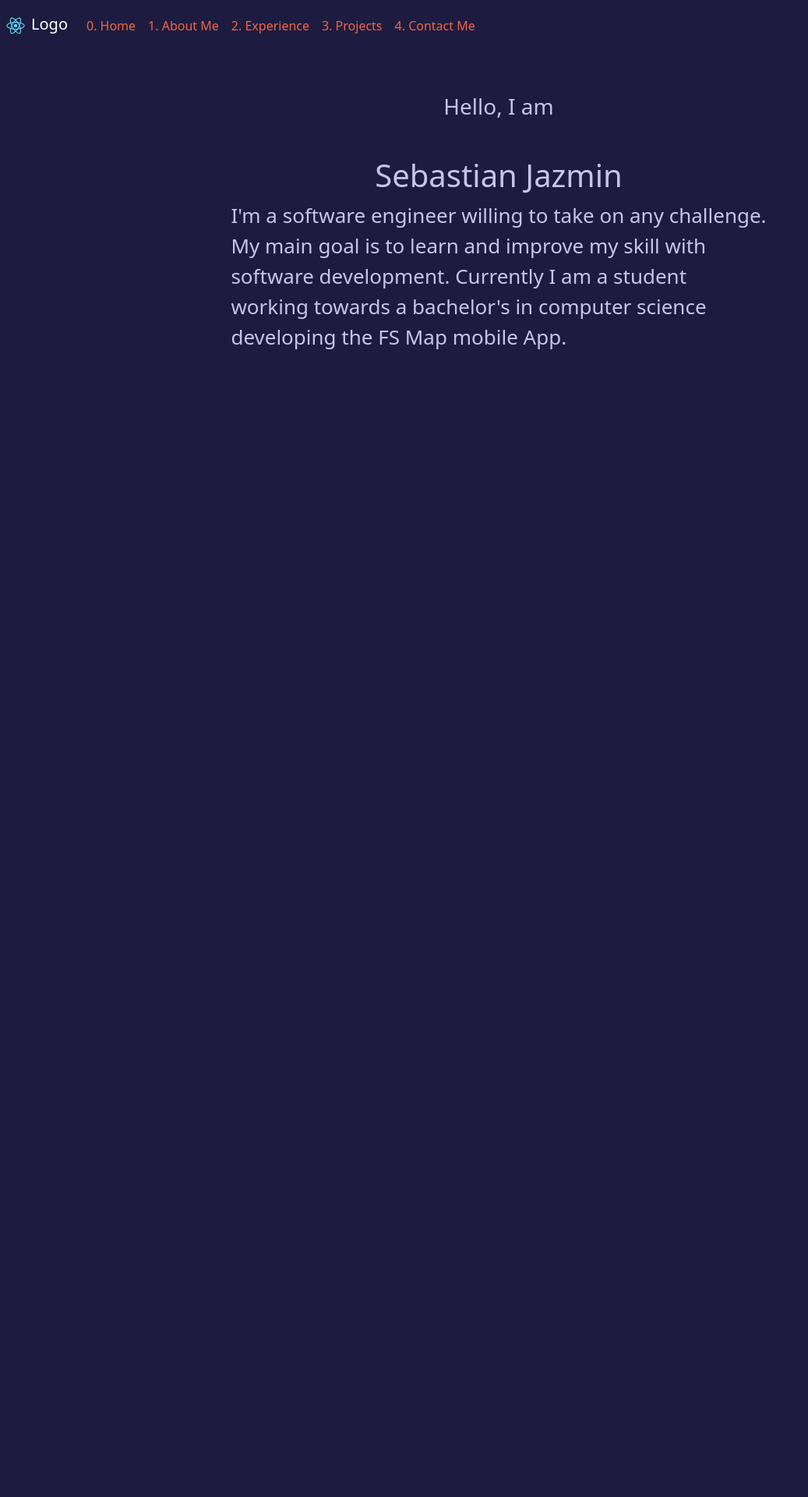
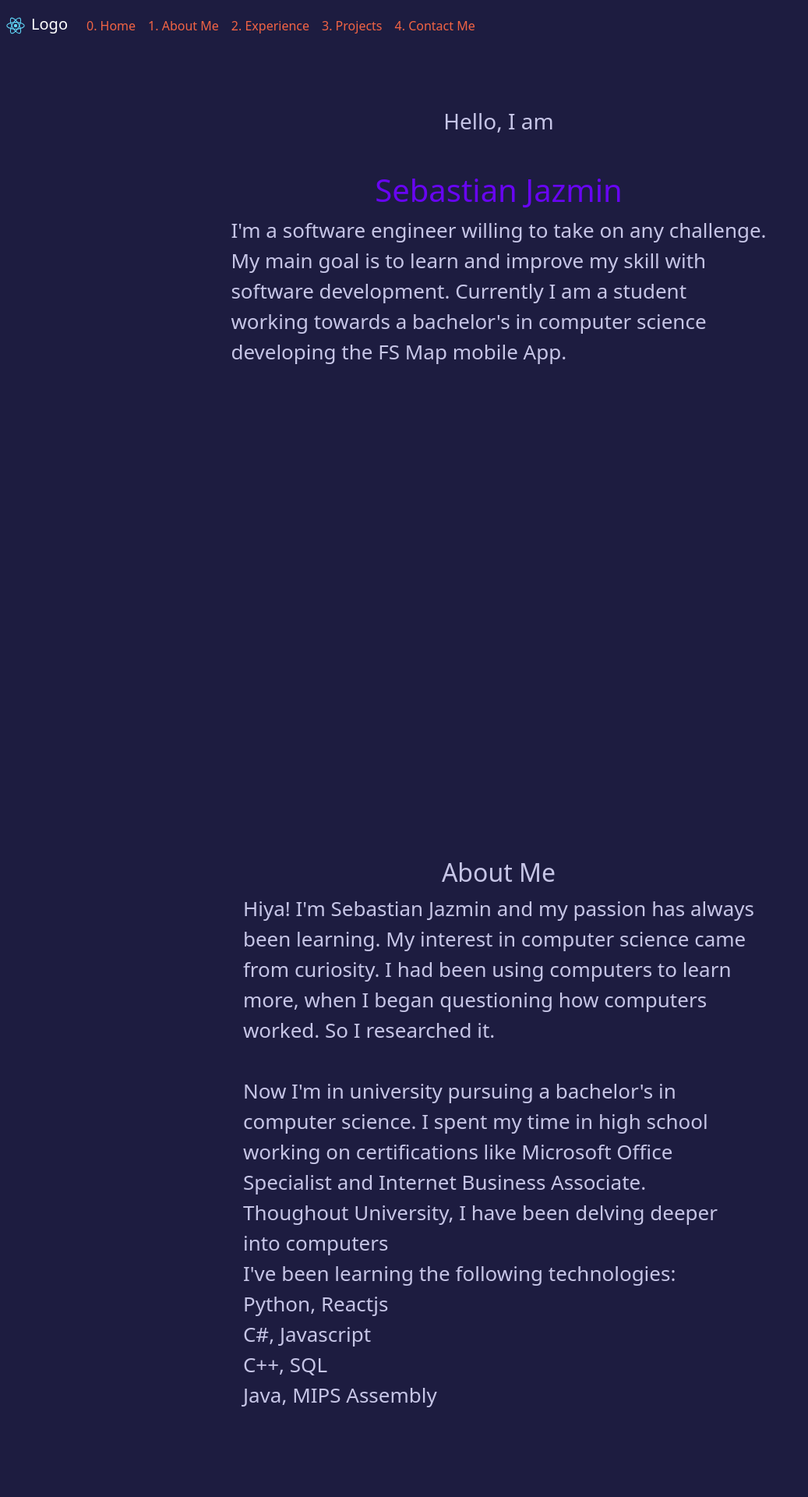
Before and after one commit to JS0621/Portfolio_Website, a React (Create React App) app: page / in a window 1280 px wide. Shown: the top 1920 px of the page at 78% size, without its empty margins (0-1037 px from the left). Built offline with nearby package versions, Linux system fonts and the light colour scheme.

Commit message:
Experience and Projects Done
Created Tabs for Experiences and Projects.
Also added text for other sections

```diff
--- a/src/App.css
+++ b/src/App.css
@@ -31,20 +31,23 @@
   background-color: #1D1C40;
   width: 100%;
   min-height: 100%;
-  height: 2000px;
+  height: 1000px;
   display: flex;
   flex-direction: column;
   align-items: center;
   font-size: calc(10px + 2vmin);
   color: #c6c5e6;
-  margin-top: 60px;
+  margin-top: 100px;
+}
+.name{
+  color:#6805F2;
 }
 
 .About {
   background-color: #1D1C40;
   width: 100%;
   min-height: 100%;
-  height: 2000px;
+  height: 1000px;
   display: flex;
   flex-direction: column;
   align-items: center;
@@ -57,7 +60,7 @@
   background-color: #1D1C40;
   width: 100%;
   min-height: 100%;
-  height: 2000px;
+  height: 1000px;
   display: flex;
   flex-direction: column;
   align-items: center;
@@ -70,7 +73,7 @@
   background-color: #1D1C40;
     width: 100%;
   min-height: 100%;
-  height: 2000px;
+  height: 1000px;
   display: flex;
   flex-direction: column;
   align-items: center;
@@ -84,7 +87,7 @@
   background-color: #1D1C40;
     width: 100%;
   min-height: 100%;
-  height: 2000px;
+  height: 1000px;
   display: flex;
   flex-direction: column;
   align-items: center;
--- a/src/App.js
+++ b/src/App.js
@@ -25,11 +25,11 @@ function App() {
           <Nav.Link href="#contact">4. Contact Me</Nav.Link>
         </Nav>
       </Navbar>
-      <header className="App-header">
         <div className="Intro" id="intro">
+        <br></br>
         <h3>Hello, I am</h3>
         <br></br>
-        <h1 color='#6805F2'>Sebastian Jazmin</h1>
+        <h1 className='name'>Sebastian Jazmin</h1>
         <p>
         I'm a software engineer willing to take on any challenge. <br></br>
         My main goal is to learn and improve my skill with <br></br>
@@ -38,11 +38,29 @@ function App() {
         developing the FS Map mobile App.
         </p>
         </div>
-        </header>
 
         <body>
         <div className="About" id="about">
           <h2>About Me</h2>
+          <p>Hiya! I'm Sebastian Jazmin and my passion has always<br></br>
+been learning. My interest in computer science came<br></br>
+from curiosity. I had been using computers to learn<br></br>
+more, when I began questioning how computers <br></br>
+worked. So I researched it.<br></br>
+<br></br>
+Now I'm in university pursuing a bachelor's in <br></br>
+computer science. I spent my time in high school<br></br>
+working on certifications like Microsoft Office <br></br>
+Specialist and Internet Business Associate. <br></br>
+Thoughout University, I have been delving deeper<br></br>
+into computers<br></br>
+
+I've been learning the following technologies:<br></br>
+Python,  Reactjs<br></br>
+C#,  Javascript<br></br>
+C++, SQL<br></br>
+Java,  MIPS Assembly</p>
+
         </div>
         <div className="Experience" id="experience">
         <h2>Experience</h2>
@@ -70,19 +88,39 @@ setting up<br></br> consoles for Kid's Night Out.
         </div>
         <div className="Projects" id="projects">
           <h2>Projects</h2>
+          <Tabs classname="Tabs">
+    <TabList>
+      <Tab>Website</Tab>
+      <Tab>FS Map</Tab>
+      <Tab>Game of Life</Tab>
+    </TabList>
+    <TabPanel>
+      I created this website for two reasons.
+      The first was<br></br> to learn Reactjs, a popular library for creating websites.<br></br>
+      The second reason was to have a place<br></br> to refer people to when they want to know about<br></br> my work. It was my first time making <br></br>
+      a website. I like how this came out and it was a great learning experience.
+    </TabPanel>
+    <TabPanel>
+    I developed FS Map with the help of two others in a group called Swift Kings.<br></br>
+    We wanted to make an interactive map for our university campus. <br></br>
+    We are happy with the outcome and it was great to learn how to work with <br></br>
+    Andoid Studio, Google Maps API, Firebase, and Java.
+    </TabPanel>
+    <TabPanel>
+      Conway's Game of Life was my first time using a graphical user interface with C#.<br></br>
+      Game of Life is a cellular automaton that follows rules to spread across <br></br>
+      defined universe. It was great to learn how to deal with interaction from the user, <br></br>
+      most of my work until this point was just console. I learned a lot and it was a fun project.
+    </TabPanel>
+  </Tabs>
         </div>
         <div className="Contact" id="contact">
           <h2>Contact Me</h2>
+          <p>While I am currently focusing on studies, my email is always open.<br></br>
+          Just reach out and I'll try my best to respond quickly.</p>
+          {/* Create Button for email */}
         </div>
         </body>
-        {/* <a
-          className="App-link"
-          href="https://reactjs.org"
-          target="_blank"
-          rel="noopener noreferrer"
-        >
-          Learn React
-        </a> */}
     </div>
   );
 }
```
